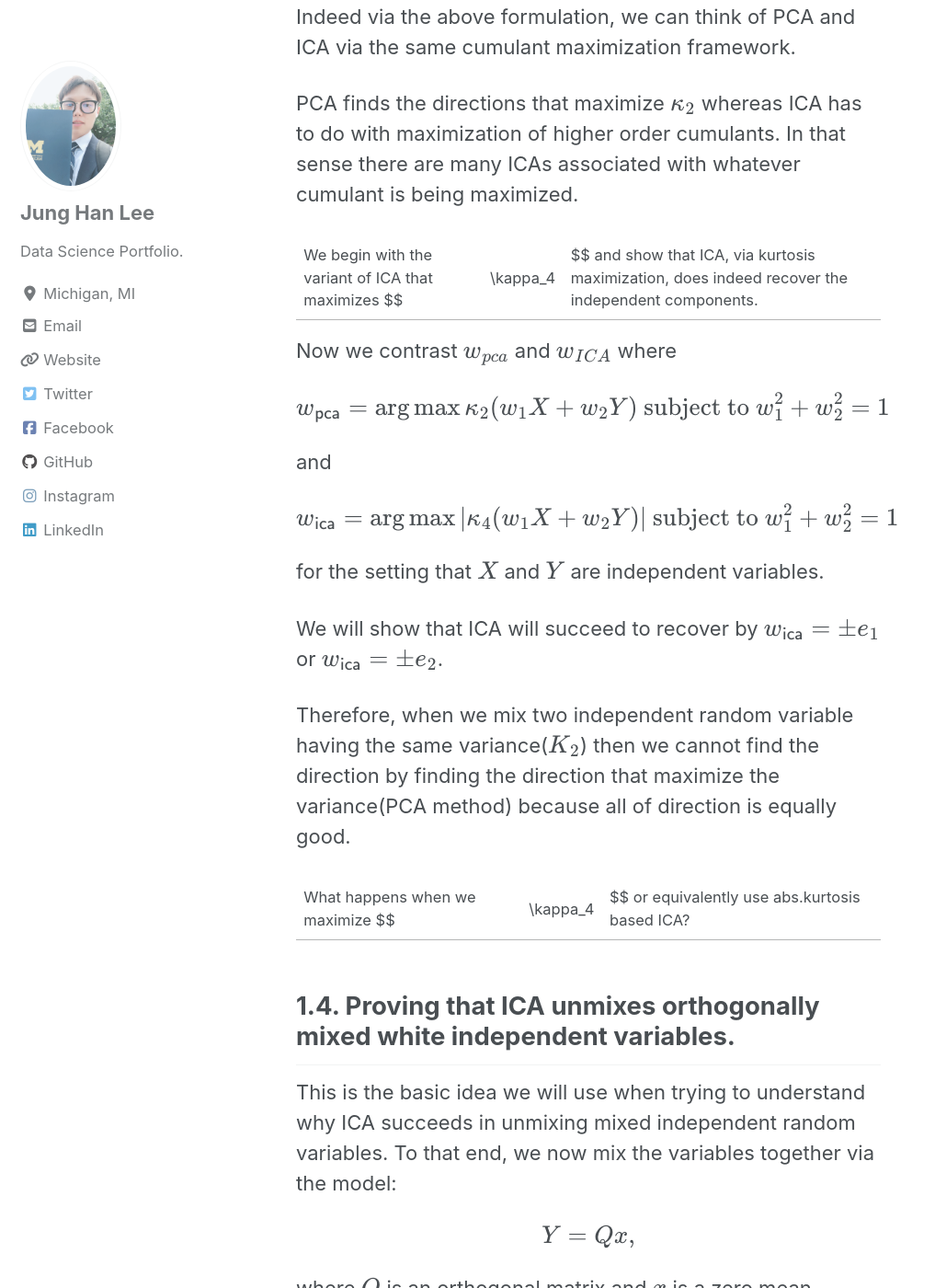
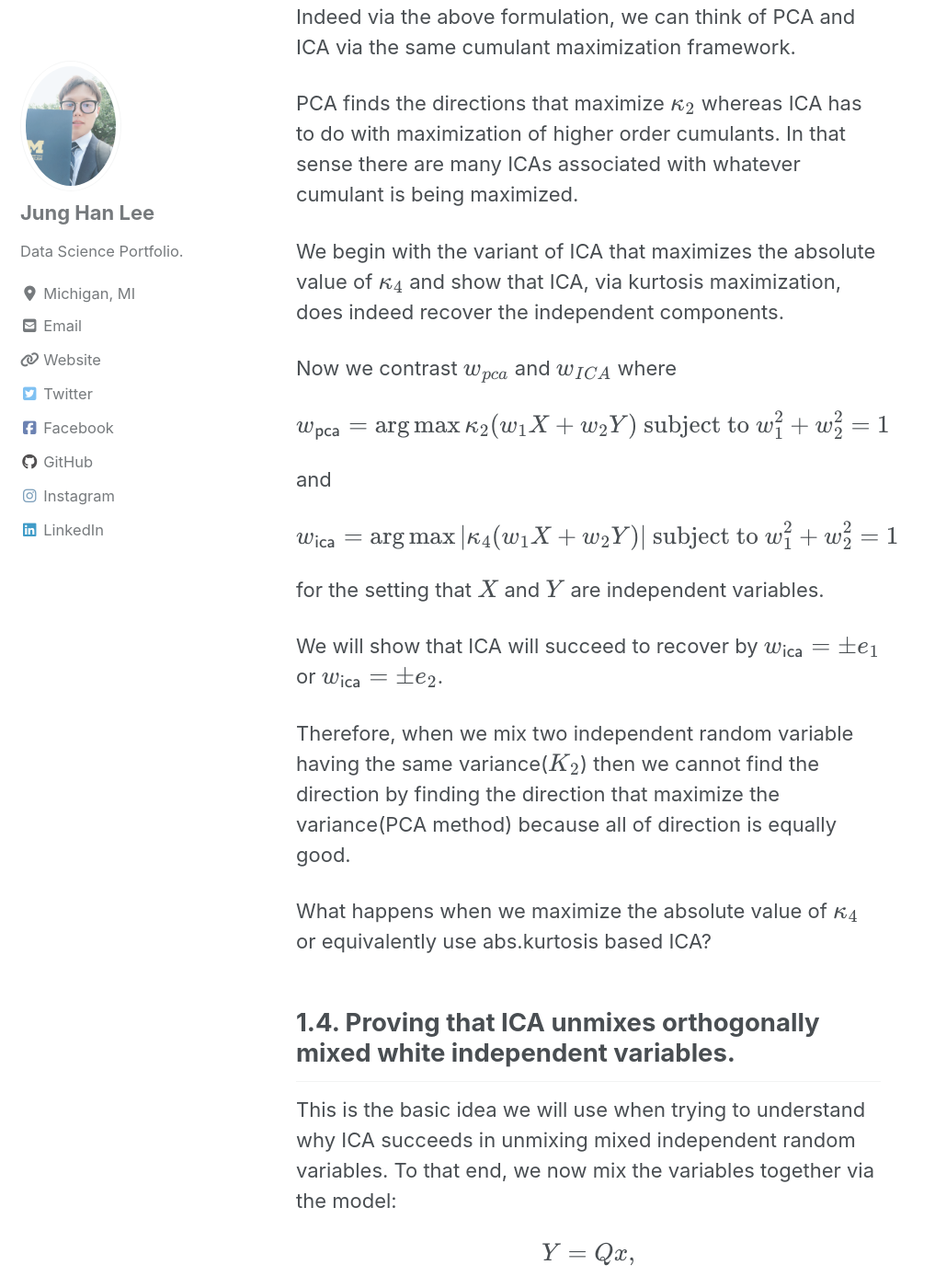
Before and after one commit to jung-han-lee/jung-han-lee.github.io, a Jekyll site: the page built from _posts/2020-01-23-ica.md, in a window 1280 px wide and 1400 px high, scrolled down 3660 px. Shown: the whole window at 92% size, without its empty margins (0-1017 px from the left). Built offline with Jekyll 4.4.1, drawn with Linux system fonts in a browser that asks for light colours; cached includes are drawn as plain includes; nearby versions of some CDN libraries; formulas are drawn with MathJax 3.

Commit message:
new github

```diff
--- a/_posts/2020-01-23-ica.md
+++ b/_posts/2020-01-23-ica.md
@@ -109,7 +109,7 @@ Indeed via the above formulation, we can think of PCA and ICA via the same cumul
 
 PCA finds the directions that maximize  $$\kappa_2$$ whereas ICA has to do with maximization of higher order cumulants. In that sense there are many ICAs associated with whatever cumulant is being maximized.
 
-We begin with the variant of ICA that maximizes $$|\kappa_4|$$  and show that ICA, via kurtosis maximization, does indeed recover the independent components.
+We begin with the variant of ICA that maximizes the absolute value of $$\kappa_4$$  and show that ICA, via kurtosis maximization, does indeed recover the independent components.
 
 
 Now we contrast $$ w_{pca}$$ and $$w_{ICA}$$ where
@@ -126,7 +126,7 @@ We will show that ICA will succeed to recover by $$w_{\sf ica} = \pm e_1$$ or $$
 
 Therefore, when we mix two independent random variable having the same variance($$K_2$$) then we cannot find the direction by finding the direction that maximize the variance(PCA method) because all of direction is equally good.
 
-What happens when we maximize $$|\kappa_4|$$ or equivalently use abs.kurtosis based ICA?
+What happens when we maximize the absolute value of $$\kappa_4$$ or equivalently use abs.kurtosis based ICA?
 
 ## 1.4. Proving that ICA unmixes orthogonally mixed white independent variables.
 
```
